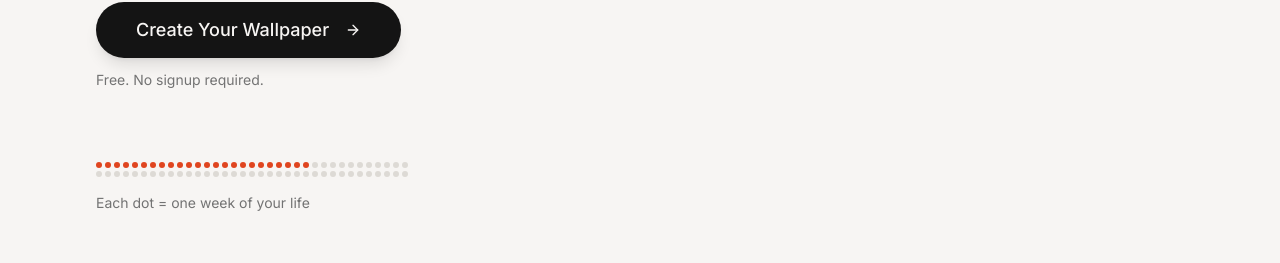
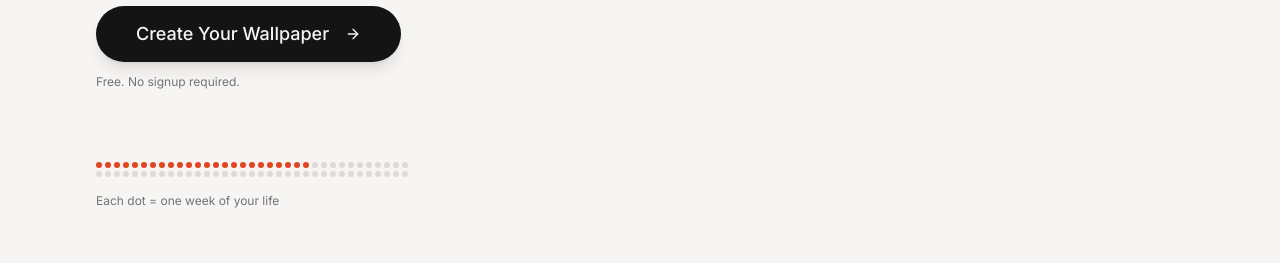
Before and after one commit to shezanusdf/MementoMori2, a React (Vite) app in the folder webapp/: page / in a window 1280 px wide. Shown: the part 493-756 px from the top of the page. Built offline with nearby package versions, Linux system fonts and the light colour scheme; no server answers.

Commit message:
reduce the font for this Free. No signup required. and  Each dot = one week of your life also pull relevant code from the repo for the dots from the web app directory

```diff
--- a/webapp/src/components/memento-mori/HeroSection.tsx
+++ b/webapp/src/components/memento-mori/HeroSection.tsx
@@ -46,7 +46,7 @@
               Create Your Wallpaper
               <ArrowRight className="w-5 h-5 ml-2" />
             </Button>
-            <p className="text-sm text-muted-foreground mt-3">
+            <p className="text-xs text-muted-foreground mt-3">
               Free. No signup required.
             </p>
           </div>
@@ -73,7 +73,7 @@
                 ))}
               </div>
             </div>
-            <p className="text-sm text-muted-foreground mt-4">
+            <p className="text-xs text-muted-foreground mt-4">
               Each dot = one week of your life
             </p>
           </div>
```
Also changed, not shown: 2 other files (tests, documents, lock files or other folders).
